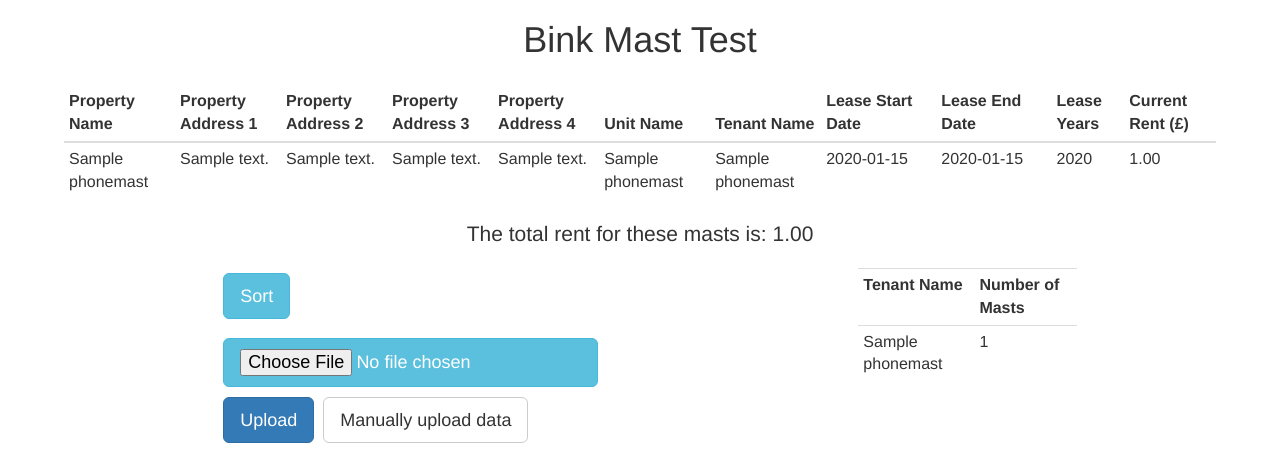
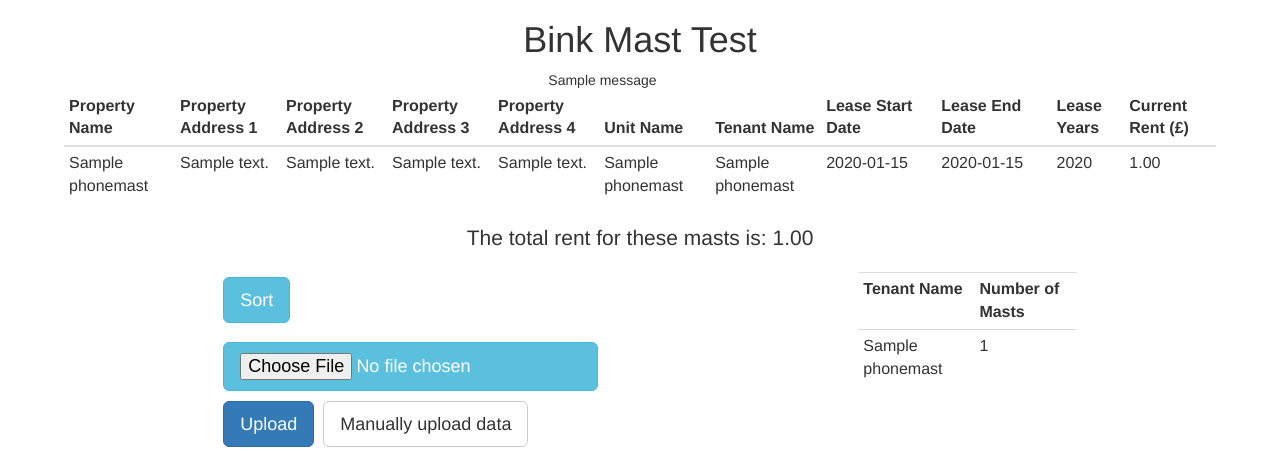
Before and after one commit to zac-robinson/bink-test, a Django app: page /masts/ in a window 1280 px wide. Shown: the top 451 px of the page. Run offline with Django 3.2, Linux system fonts and the light colour scheme; tables that the repository leaves empty hold one stand-in row (values such as "Sample post"); one stand-in notice (Sample message) is shown; some libraries are stand-ins or nearby versions.

Commit message:
ZR: Add feedback messages to the user

```diff
--- a/phoneMasts/templates/phoneMasts/index.html
+++ b/phoneMasts/templates/phoneMasts/index.html
@@ -7,6 +7,13 @@
     </head>
     <body>
         <h1 class="text-center">Bink Mast Test</h1>
+        {% if messages %}
+            {% for message in messages %}
+                <div class="{{ message.tags }} col-md-2 col-xs-offset-5">
+                    {{ message }}
+                </div>
+            {% endfor %}
+        {% endif %}
         {% if masts_by_lease_amount %}
             <table class="table table-hover table-condensed table-data">
                 <thead>
--- a/phoneMasts/views.py
+++ b/phoneMasts/views.py
@@ -1,9 +1,11 @@
 from django.shortcuts import render
 from django.urls import reverse
 from django.http import HttpResponseRedirect
+from django.contrib import messages
 from .forms import UploadFileForm, ManualUploadForm
 from .handle_upload import handle_file_upload, handle_manual_upload
-from .utils import *
+
+from .models import PhoneMasts
 
 order = 1
 
@@ -18,8 +20,14 @@ def upload_file(request):
 
         if form.is_valid():
             handle_file_upload(request.FILES['my_file'])
+            messages.add_message(request, messages.SUCCESS,
+                                "Success! File uploaded!",
+                                extra_tags='alert alert-success')
             return HttpResponseRedirect(reverse('phoneMasts:index'))
         else:
+            messages.add_message(request, messages.ERROR,
+                                "File fail to upload",
+                                extra_tags='alert alert-danger')
             return HttpResponseRedirect(reverse('phoneMasts:index'))
     else:
         form = UploadFileForm()
@@ -34,6 +42,14 @@ def manual_upload(request):
         form = ManualUploadForm(request.POST)
         if form.is_valid():
             handle_manual_upload(request.POST)
+            messages.add_message(request, messages.SUCCESS,
+                                "Success! Data uploaded!",
+                                extra_tags='alert alert-success')
+            return HttpResponseRedirect(reverse('phoneMasts:index'))
+        else:
+            messages.add_message(request, messages.ERROR,
+                                "Failed to upload data",
+                                extra_tags='alert alert-danger')
             return HttpResponseRedirect(reverse('phoneMasts:index'))
     else:
         form = ManualUploadForm()
@@ -50,8 +66,16 @@ def sort(request):
         return render_list(request)
 
 
+def get_data():
+    global order
+    sort_value = '-current_rent'
+    if order > 0:
+        sort_value = 'current_rent'
+    return PhoneMasts.objects.order_by(sort_value)[:5]
+
+
 def render_list(request):
-    masts_by_lease_amount = get_data(order)
+    masts_by_lease_amount = get_data()
     num_of_masts = get_mast_dict()
     filtered_mast_dict = {}
 
@@ -68,3 +92,14 @@ def render_list(request):
         'filtered_mast_dict': filtered_mast_dict
     }
     return render(request, 'phoneMasts/index.html', context)
+
+
+def get_mast_dict():
+    result_dict = {}
+    unique_tenants = PhoneMasts.objects.all().values_list('tenant_name', flat=True).distinct()
+
+    for tenant in unique_tenants:
+        number_of_masts = PhoneMasts.objects.filter(tenant_name__exact=tenant).count()
+        result_dict[tenant] = number_of_masts
+
+    return result_dict
```
